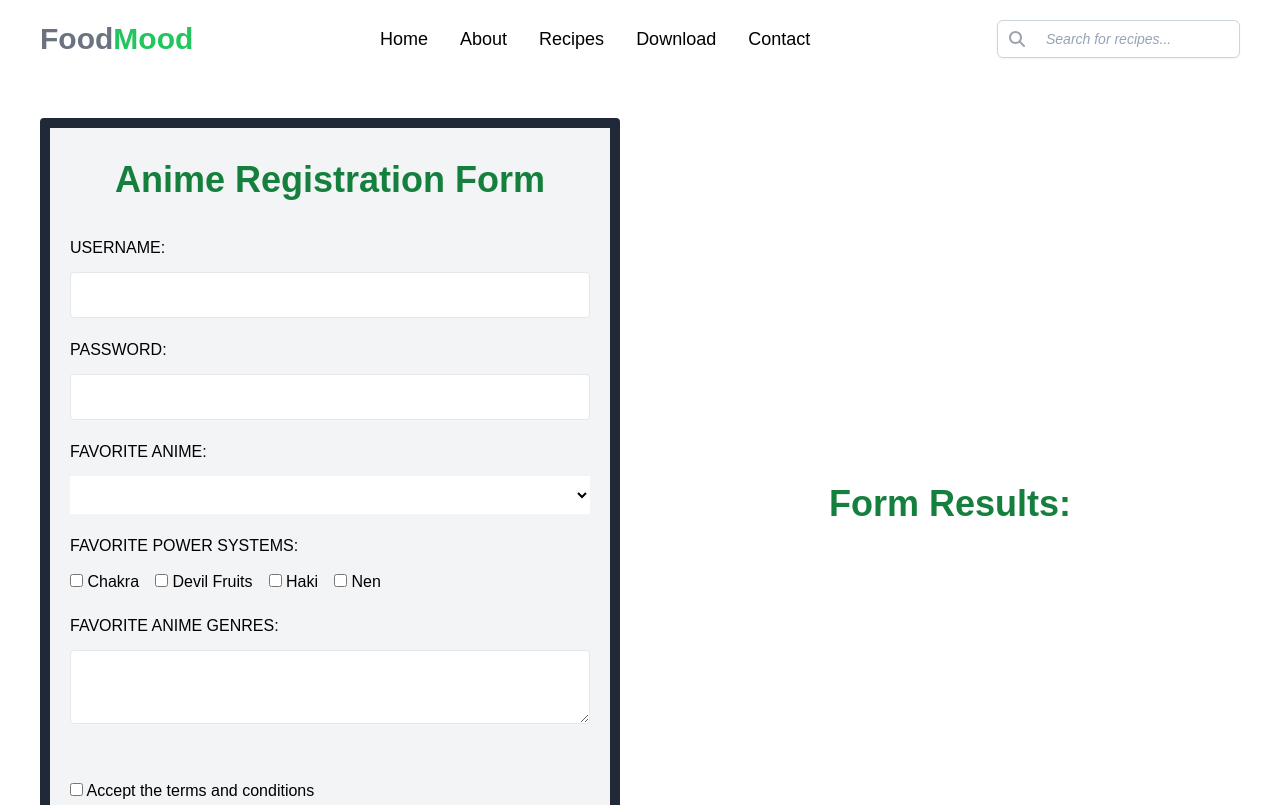
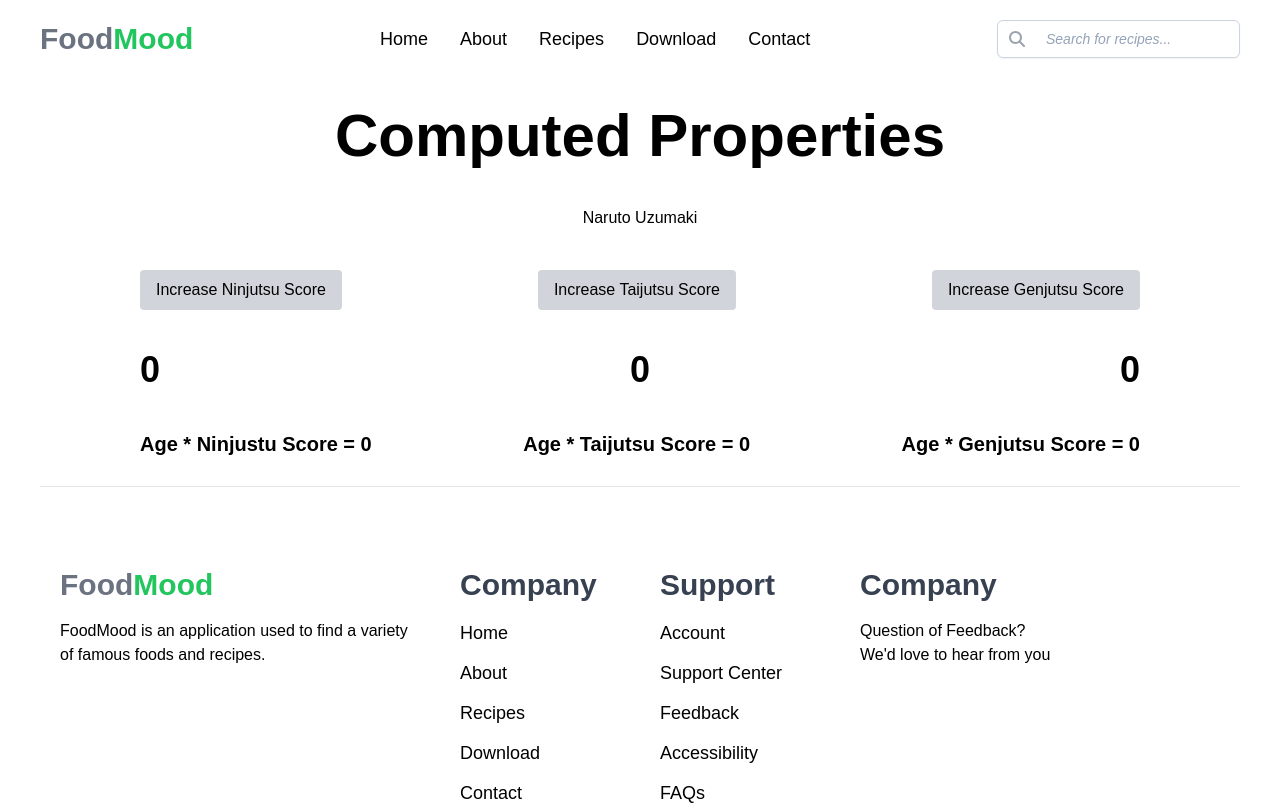
Before and after one commit to Maestroharyor/VueJS-3-Tutorial-Playlist, a Vue app: page / in a window 1280 px wide. Shown: the top 805 px of the page. Built offline with nearby package versions, Linux system fonts and the light colour scheme; a web font is replaced by a local one.

Commit message:
Lesson 17

```diff
--- a/src/App.vue
+++ b/src/App.vue
@@ -1,138 +1,37 @@
 <template lang="html">
   <DefaultLayout>
-    <div class="grid grid-cols-2 gap-10 max-w-[1200px] mx-auto my-10 items-center">
-      <form class="bg-gray-100 rounded px-5 py-8 flex flex-col gap-5 border-[10px] border-gray-800"
-        @submit.prevent="handleSubmit">
-        <div>
-          <h3 class="text-4xl text-center text-green-700 font-bold mb-4">Anime Registration Form</h3>
-        </div>
-        <div>
-          <label for=""
-            class="block mb-3">USERNAME:</label>
-          <input type="text"
-            class="text-lg py-2 px-4 w-full border rounded"
-            v-model="username">
-        </div>
-        <div>
-          <label for=""
-            class="block mb-3">PASSWORD:</label>
-          <input type="password"
-            class="text-lg py-2 px-4 w-full border rounded"
-            v-model="password">
+    <div class="py-7 max-w-[1000px] mx-auto text-center">
+      <h1 class="text-6xl mb-10 font-bold">Computed Properties</h1>
+
+      <div class="mb-10">
+        <p>{{  fullName  }}</p>
+      </div>
+
+      <div>
+        <div class="flex gap-5 items-center justify-between">
+          <button class="px-4 py-2 rounded bg-gray-300 hover:bg-gray-400 transition duration-300"
+            @click="ninjutsuScore++">Increase Ninjutsu
+            Score</button>
+          <button class="px-4 py-2 rounded bg-gray-300 hover:bg-gray-400 transition duration-300"
+            @click="taijutsuScore++">Increase Taijutsu
+            Score</button>
+          <button class="px-4 py-2 rounded bg-gray-300 hover:bg-gray-400 transition duration-300"
+            @click="genjustsuScore++">Increase Genjutsu
+            Score</button>
         </div>
 
-        <div>
-          <label for=""
-            class="block mb-3">FAVORITE ANIME:</label>
-          <select name=""
-            id=""
-            class="w-full py-2 px-4 bg-white text-lg"
-            v-model="favoriteAnime">
-            <option value="one-piece">One Piece</option>
-            <option value="naruto">Naruto</option>
-            <option value="dragon-ball">Dragon Ball</option>
-          </select>
+        <div class="flex gap-5 items-center justify-between mt-10">
+          <p class="text-4xl font-bold">{{  ninjutsuScore  }}</p>
+          <p class="text-4xl font-bold">{{  taijutsuScore  }}</p>
+          <p class="text-4xl font-bold">{{  genjustsuScore  }}</p>
         </div>
 
-        <div>
-          <label for=""
-            class="block mb-3">FAVORITE POWER SYSTEMS:</label>
-          <div class="flex flex-wrap gap-x-4 gap-y-8">
-            <div><input type="checkbox"
-                name="chakra"
-                id="chakra"
-                value="chakra"
-                v-model="powerSystems"> <label for="chakra">Chakra</label></div>
-            <div><input type="checkbox"
-                name="devil-fruits"
-                id="devil-fruits"
-                value="devil-fruits"
-                v-model="powerSystems"> <label for="devil-fruits">Devil Fruits</label></div>
-            <div><input type="checkbox"
-                name="haki"
-                id="haki"
-                value="haki"
-                v-model="powerSystems"> <label for="haki">Haki</label></div>
-            <div><input type="checkbox"
-                name="nen"
-                id="nen"
-                value="nen"
-                v-model="powerSystems"> <label for="nen">Nen</label></div>
-          </div>
-
+        <div class="flex gap-5 items-center justify-between mt-10">
+          <p class="text-xl text-center font-bold">Age * Ninjustu Score = {{  increaseNinjustu  }}</p>
+          <p class="text-xl text-center font-bold">Age * Taijutsu Score = {{  increaseTaijutsu  }}</p>
+          <p class="text-xl text-center font-bold">Age * Genjutsu Score = {{  increaseGenjutsu  }}</p>
         </div>
 
-        <div>
-          <label for=""
-            class="block mb-3">FAVORITE ANIME GENRES:</label>
-          <textarea name=""
-            id=""
-            cols="2"
-            class="w-full text-xl rounded border py-2 px-4"
-            v-model="singleFavoriteGenre"
-            @keyup="addToGenre"></textarea>
-          <ul class="flex gap-5 flex-wrap mt-7">
-            <li v-for="(item, index) in favoriteGenre"
-              :key="index"
-              class="py-1.5 px-4 bg-green-500 text-white rounded-full">{{  item  }}</li>
-          </ul>
-        </div>
-
-        <div>
-          <input type="checkbox"
-            name="terms"
-            id="terms"
-            v-model="terms"> <label for="terms"
-            class="cursor-pointer">Accept the terms and conditions</label>
-        </div>
-
-        <div>
-          <button type="submit"
-            class="w-full py-2 px-5 text-center rounded-full bg-green-500 hover:bg-green-700 transition ease-in-out duration-300 text-white">Register</button>
-        </div>
-      </form>
-      <div>
-        <div>
-          <h3 class="text-4xl text-center text-green-700 font-bold mb-4">Form Results:</h3>
-        </div>
-
-        <div class="flex flex-col gap-5">
-          <div v-if="username">
-            <p>USERNAME:</p>
-            <p>{{  username  }}</p>
-          </div>
-          <div v-if="password">
-            <p>PASSWORD:</p>
-            <p>{{  password  }}</p>
-          </div>
-          <div v-if="favoriteAnime">
-            <p class="uppercase">Favourite Anime:</p>
-            <p>{{  favoriteAnime  }}</p>
-          </div>
-          <div v-if="powerSystems.length">
-            <p class="uppercase">Power Systems:</p>
-            <ul>
-              <li v-for="(item, index) in powerSystems"
-                :key="index"
-                class="list-disc list-inside">{{  item  }}</li>
-            </ul>
-
-          </div>
-          <div v-if="favoriteGenre.length">
-            <p class="uppercase">Genres:</p>
-            <ul>
-              <li v-for="(item, index) in favoriteGenre"
-                :key="index"
-                class="list-disc list-inside">{{  item  }}</li>
-            </ul>
-
-          </div>
-
-          <div v-if="terms">
-            <p class="uppercase">Terms:</p>
-            <p>{{  terms  }}</p>
-          </div>
-        </div>
 
       </div>
     </div>
@@ -151,40 +50,33 @@ export default {
   },
   data() {
     return {
-      username: "",
-      password: "",
-      favoriteAnime: "",
-      powerSystems: [],
-      singleFavoriteGenre: "",
-      favoriteGenre: [],
-      terms: false
+      firstName: "Naruto",
+      lastName: "Uzumaki",
+      age: 16,
+      ninjutsuScore: 0,
+      taijutsuScore: 0,
+      genjustsuScore: 0
     }
   },
-  methods: {
-    addToGenre(e) {
-      if (e.key === ",") {
-        const singleGenre = this.singleFavoriteGenre.substring(0, this.singleFavoriteGenre.length - 1)
-        if (!this.favoriteGenre.includes(singleGenre)) {
-          this.favoriteGenre.push(singleGenre)
 
-        }
-        this.singleFavoriteGenre = ""
+  computed: {
+    fullName() {
+      return `${this.firstName} ${this.lastName}`
+    },
+    increaseNinjustu() {
+      console.log("Increase ninjutsu")
+      return this.ninjutsuScore * this.age
+    },
+    increaseTaijutsu() {
+      console.log("Increase taijutsu")
+      return this.taijutsuScore * this.age
+    },
+    increaseGenjutsu() {
+      console.log("Increase genjutsu")
+      return this.genjustsuScore * this.age
+    },
+  }
 
-      }
-    },
-    handleSubmit() {
-      // e.preventDefault()
-      console.log({
-        username: this.username,
-        password: this.password,
-        favoriteAnime: this.favoriteAnime,
-        powerSystems: this.powerSystems,
-        singleFavoriteGenre: this.singleFavoriteGenre,
-        favoriteGenre: this.favoriteGenre,
-        terms: this.terms
-      })
-    }
-  },
 
 
 }
```
